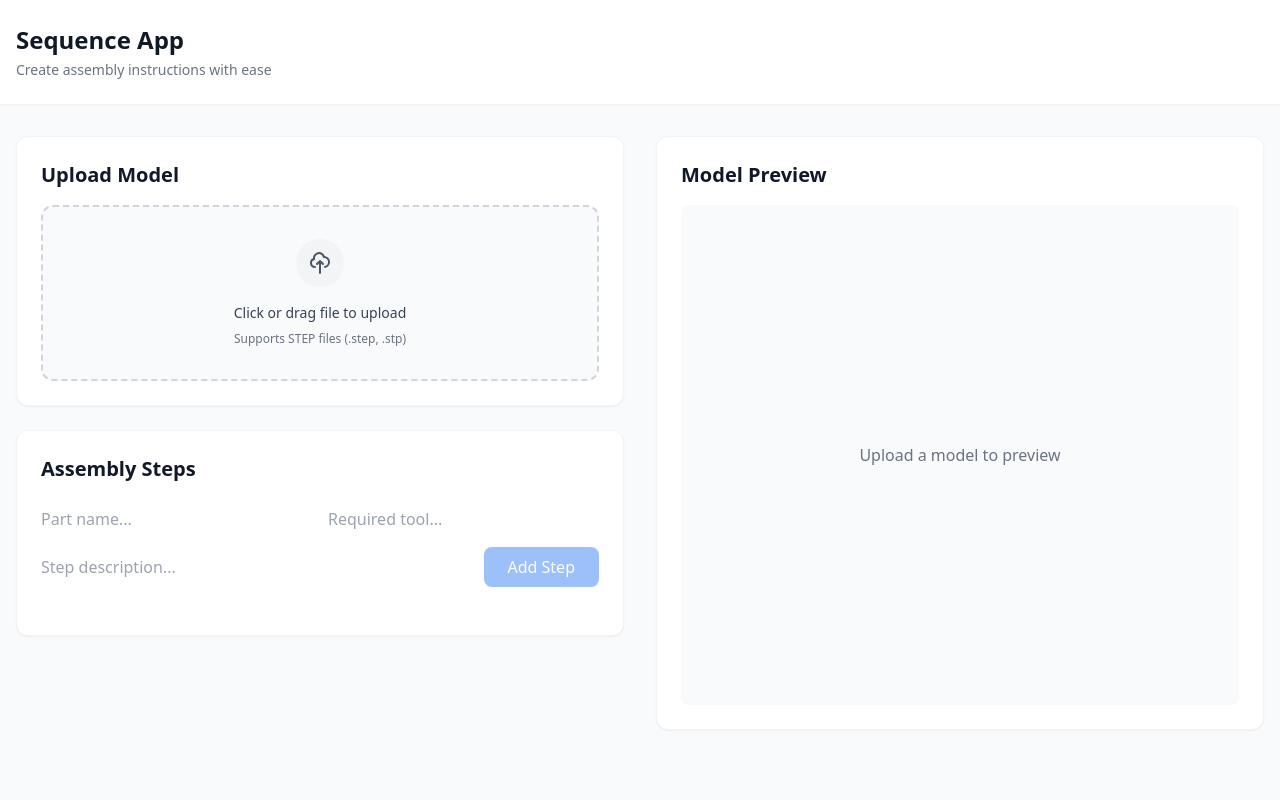
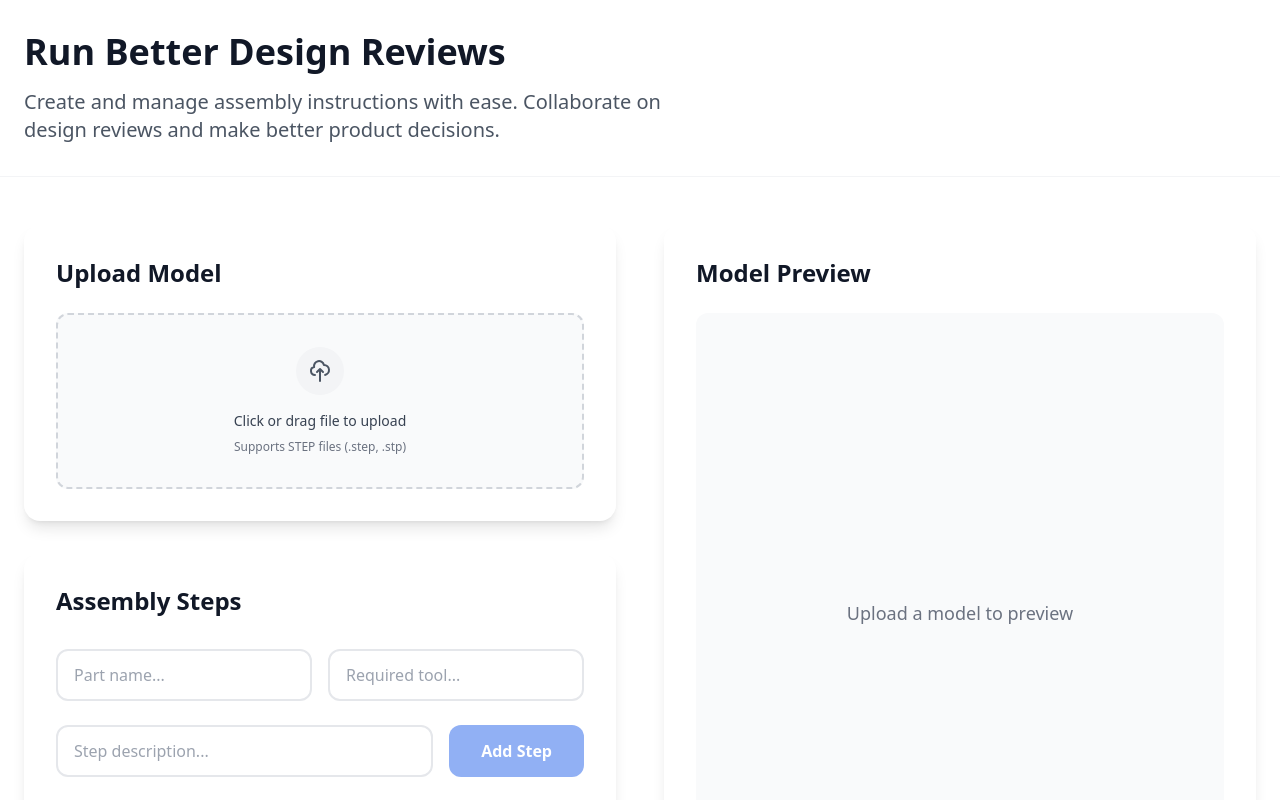
Before and after one commit to ghulammurtaza27/sequence-app, a Next.js app in the folder frontend/: page / in a window 1280 px wide. Shown: the top 800 px of the page. Built offline with nearby package versions, Linux system fonts and the light colour scheme.

Commit message:
updated styling on main page

```diff
--- a/frontend/src/app/page.js
+++ b/frontend/src/app/page.js
@@ -83,22 +83,25 @@ export default function Home() {
   };
 
   return (
-    <div className="min-h-screen bg-gray-50">
-      <header className="bg-white shadow-sm">
-        <div className="container mx-auto px-4 py-6">
-          <h1 className="text-2xl font-bold text-gray-900">Sequence App</h1>
-          <p className="text-sm text-gray-500 mt-1">Create assembly instructions with ease</p>
+    <div className="min-h-screen bg-white">
+      {/* Header Section */}
+      <header className="bg-white border-b border-gray-100">
+        <div className="container mx-auto px-6 py-8">
+          <h1 className="text-4xl font-bold text-gray-900">Run Better Design Reviews</h1>
+          <p className="text-xl text-gray-600 mt-4 max-w-2xl">
+            Create and manage assembly instructions with ease. Collaborate on design reviews and make better product decisions.
+          </p>
         </div>
       </header>
 
-      <main className="container mx-auto px-4 py-8">
-        <div className="grid grid-cols-1 lg:grid-cols-2 gap-8">
+      <main className="container mx-auto px-6 py-12">
+        <div className="grid grid-cols-1 lg:grid-cols-2 gap-12">
           {/* Left Column */}
-          <div className="space-y-6">
+          <div className="space-y-8">
             {/* Upload Section */}
-            <section className="bg-white rounded-xl shadow-sm border border-gray-100 overflow-hidden">
-              <div className="p-6">
-                <h2 className="text-xl font-semibold text-gray-900 mb-4">
+            <section className="bg-white rounded-2xl shadow-lg overflow-hidden">
+              <div className="p-8">
+                <h2 className="text-2xl font-semibold text-gray-900 mb-6">
                   Upload Model
                 </h2>
                 <FileUpload onUpload={handleFileUpload} currentFile={modelFile} />
@@ -106,10 +109,10 @@ export default function Home() {
             </section>
 
             {/* Assembly Steps Section */}
-            <section className="bg-white rounded-xl shadow-sm border border-gray-100">
-              <div className="p-6">
-                <div className="flex justify-between items-center mb-6">
-                  <h2 className="text-xl font-semibold text-gray-900">
+            <section className="bg-white rounded-2xl shadow-lg">
+              <div className="p-8">
+                <div className="flex justify-between items-center mb-8">
+                  <h2 className="text-2xl font-semibold text-gray-900">
                     Assembly Steps
                   </h2>
                   {steps.length > 0 && (
@@ -118,48 +121,50 @@ export default function Home() {
                 </div>
 
                 {/* Step Input Fields */}
-                <div className="space-y-4 mb-6">
+                <div className="space-y-6 mb-8">
                   <div className="grid grid-cols-2 gap-4">
                     <input
                       type="text"
                       value={stepData.partName}
                       onChange={(e) => setStepData({ ...stepData, partName: e.target.value })}
                       placeholder="Part name..."
-                      className="w-full rounded-lg border-gray-200 focus:border-blue-500 focus:ring-blue-500"
+                      className="w-full px-4 py-3 rounded-xl border-2 border-gray-200 focus:border-blue-500 focus:ring-blue-500 transition-colors"
                     />
                     <input
                       type="text"
                       value={stepData.customTool}
                       onChange={(e) => setStepData({ ...stepData, customTool: e.target.value })}
                       placeholder="Required tool..."
-                      className="w-full rounded-lg border-gray-200 focus:border-blue-500 focus:ring-blue-500"
+                      className="w-full px-4 py-3 rounded-xl border-2 border-gray-200 focus:border-blue-500 focus:ring-blue-500 transition-colors"
                     />
                   </div>
 
-                  <div className="flex gap-3">
+                  <div className="flex gap-4">
                     <input
                       type="text"
                       value={stepData.description}
                       onChange={(e) => setStepData({ ...stepData, description: e.target.value })}
                       placeholder="Step description..."
-                      className="flex-1 rounded-lg border-gray-200 focus:border-blue-500 focus:ring-blue-500"
+                      className="flex-1 px-4 py-3 rounded-xl border-2 border-gray-200 focus:border-blue-500 focus:ring-blue-500 transition-colors"
                     />
                     <button
                       onClick={addStep}
                       disabled={!stepData.description.trim()}
-                      className="px-6 py-2 bg-blue-500 text-white rounded-lg hover:bg-blue-600
+                      className="px-8 py-3 bg-blue-600 text-white rounded-xl hover:bg-blue-700
                         disabled:opacity-50 disabled:cursor-not-allowed transition-colors
-                        focus:outline-none focus:ring-2 focus:ring-blue-500 focus:ring-offset-2"
+                        focus:outline-none focus:ring-2 focus:ring-blue-500 focus:ring-offset-2
+                        font-semibold"
                     >
                       Add Step
                     </button>
                   </div>
                 </div>
 
+                {/* Screenshot notification - styling updated */}
                 {screenshotTaken && (
-                  <div className="mb-6 p-3 bg-green-50 border border-green-100 rounded-lg">
+                  <div className="mb-8 p-4 bg-green-50 border-2 border-green-100 rounded-xl">
                     <p className="text-sm text-green-700 flex items-center gap-2">
-                      <svg className="w-4 h-4" fill="currentColor" viewBox="0 0 20 20">
+                      <svg className="w-5 h-5" fill="currentColor" viewBox="0 0 20 20">
                         <path fillRule="evenodd" d="M10 18a8 8 0 100-16 8 8 0 000 16zm3.707-9.293a1 1 0 00-1.414-1.414L9 10.586 7.707 9.293a1 1 0 00-1.414 1.414l2 2a1 1 0 001.414 0l4-4z" clipRule="evenodd" />
                       </svg>
                       Screenshot captured! Add details to create a step.
@@ -167,11 +172,11 @@ export default function Home() {
                   </div>
                 )}
 
-                {/* Steps List */}
+                {/* Steps List - styling updated */}
                 <DragDropContext onDragEnd={handleDragEnd}>
                   <Droppable droppableId="steps">
                     {(provided) => (
-                      <div {...provided.droppableProps} ref={provided.innerRef} className="space-y-4">
+                      <div {...provided.droppableProps} ref={provided.innerRef} className="space-y-6">
                         {steps.map((step, index) => (
                           <Draggable key={step.id} draggableId={step.id} index={index}>
                             {(provided, snapshot) => (
@@ -243,9 +248,9 @@ export default function Home() {
 
           {/* Right Column - Model Preview */}
           <div className="lg:sticky lg:top-8">
-            <section className="bg-white rounded-xl shadow-sm border border-gray-100 overflow-hidden">
-              <div className="p-6">
-                <h2 className="text-xl font-semibold text-gray-900 mb-4">
+            <section className="bg-white rounded-2xl shadow-lg overflow-hidden">
+              <div className="p-8">
+                <h2 className="text-2xl font-semibold text-gray-900 mb-6">
                   Model Preview
                 </h2>
                 {modelFile ? (
@@ -254,8 +259,8 @@ export default function Home() {
                     onPartSelect={handlePartSelect}
                   />
                 ) : (
-                  <div className="h-[500px] flex items-center justify-center bg-gray-50 rounded-lg">
-                    <p className="text-gray-500">Upload a model to preview</p>
+                  <div className="h-[600px] flex items-center justify-center bg-gray-50 rounded-xl">
+                    <p className="text-gray-500 text-lg">Upload a model to preview</p>
                   </div>
                 )}
               </div>
```
